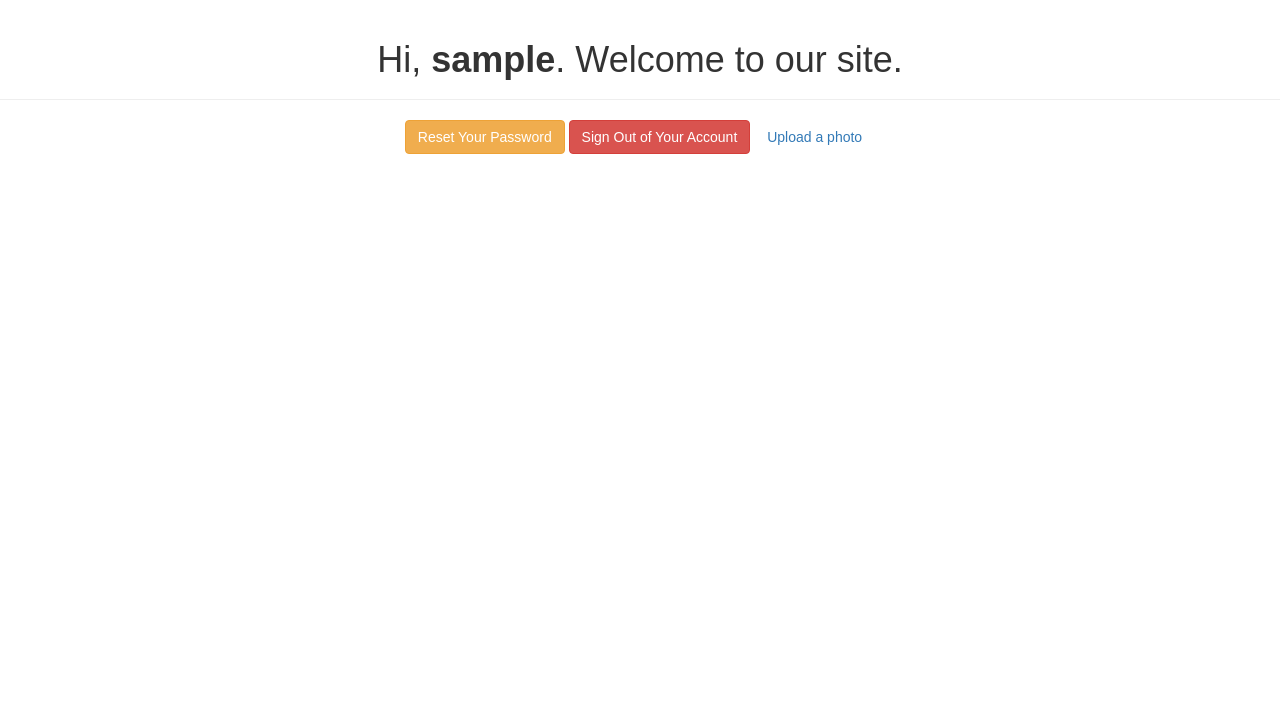
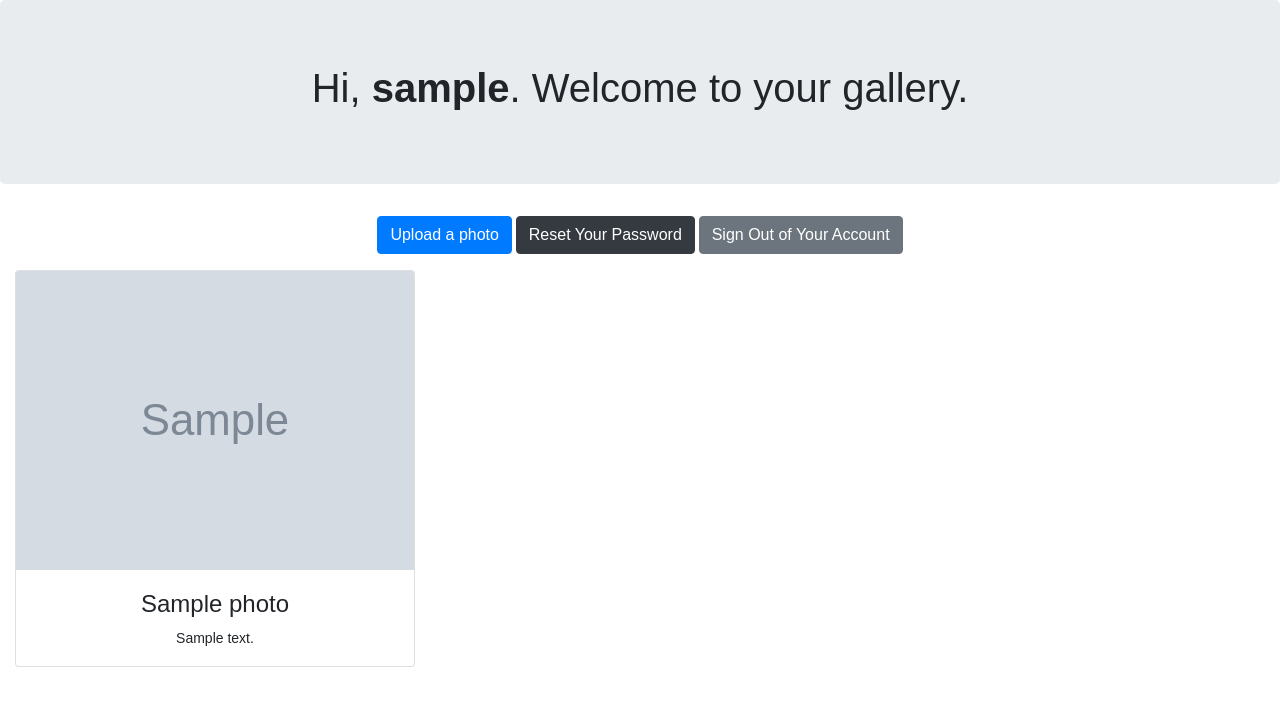
Before and after one commit to vastav-adi/IWP_Project, a PHP site: page /welcome.php in a window 1280 px wide. Shown: the top 706 px of the page. Run offline with PHP 8.4, Linux system fonts and the light colour scheme; the visitor is signed in with stand-in values (Sample User, id 1); tables that the repository leaves empty or names only in its code hold one stand-in row (values such as "Sample post"); grey boxes marked "Sample" are stand-in pictures.

Commit message:
next commit

```diff
--- a/db_Connect.php
+++ b/db_Connect.php
@@ -11,6 +11,6 @@ $link = mysqli_connect(DB_SERVER, DB_USERNAME, DB_PASSWORD, DB_NAME);
 if(!$link){
     die("ERROR: Could not connect. " . mysqli_connect_error());
 }
-    echo("Connected successfully");
+   // echo("Connected successfully");
 
 ?>
--- a/welcome.php
+++ b/welcome.php
@@ -5,26 +5,72 @@ if(!isset($_SESSION["loggedin"]) || $_SESSION["loggedin"] !== true){
     header("location: login.php");
     exit;
 }
+
+require_once "db_Connect.php";
+
+//pid uid title body src tags lk lkdk
+
+$sql = "SELECT * FROM photos ";
+$photoResult = mysqli_query($link,$sql);
+$card = "";
+
+while($row = mysqli_fetch_assoc($photoResult)){
+    $src = $row['src'];
+    $title = $row['title'];
+    $body = $row['body'];
+    $card .= "
+<div class='card' style='width:400px'>
+<img class='card-img-top' width='400px' src='$src' alt='Card image'>
+<div class='card-body'>
+  <h4 class='card-title'>$title</h4>
+  <p class='card-text'>$body</p>
+</div>
+</div>";
+}
+
+
+$cardTitle = "F";
+$cardBody="dolor irmhet";
+
+// $card = "
+// <div class='card' style='width:400px'>
+// <img class='card-img-top' src='$photoResultArray[4]' alt='Card image'>
+// <div class='card-body'>
+//   <h4 class='card-title'>$photoResultArray[2]</h4>
+//   <p class='card-text'>$photoResultArray[3]</p>
+// </div>
+// </div>";
+
 ?>
-
 <!DOCTYPE html>
 <html lang="en">
 <head>
     <meta charset="UTF-8">
     <title>Welcome</title>
-    <link rel="stylesheet" href="https://maxcdn.bootstrapcdn.com/bootstrap/3.3.7/css/bootstrap.css">
+    <link rel="stylesheet" href="bootstrap-4.3.1-dist\css\bootstrap.min.css">
     <style type="text/css">
         body{ font: 14px sans-serif; text-align: center; }
     </style>
 </head>
 <body>
-    <div class="page-header">
-        <h1>Hi, <b><?php echo htmlspecialchars($_SESSION["username"]); ?></b>. Welcome to our site.</h1>
+    <div class="jumbotron" style="font:14px">
+        <h1>Hi, <b><?php echo htmlspecialchars($_SESSION["username"]); ?></b>. Welcome to your gallery.</h1>
     </div>
     <p>
-        <a href="reset-password.php" class="btn btn-warning">Reset Your Password</a>
-        <a href="logout.php" class="btn btn-danger">Sign Out of Your Account</a>
-        <a href="upload.php"class="btn btn-link">Upload a photo</a>
+        <a href="upload.php"class="btn btn-primary">Upload a photo</a>
+        <a href="reset-password.php" class="btn btn-dark">Reset Your Password</a>
+        <a href="logout.php" class="btn btn-secondary">Sign Out of Your Account</a>
+
     </p>
+
+    <div class="container-fluid">
+        <div class="row">
+            <div class="col-4">
+                <?php echo $card; ?>
+            </div>
+        </div>
+    </div>
+
+    <!-- <?php //echo $card; ?> -->
 </body>
 </html>
```
Also changed, not shown: imgTest.php (added, +20 -0 lines), login.php (+4 -7 lines), readImage.php (added, +8 -0 lines), upload.php (+18 -2 lines), image.png (added), upload/Checkout.png (added), upload/Group 1.png (added), upload/Group 84.jpg (added), upload/image _1.jpg (added).
